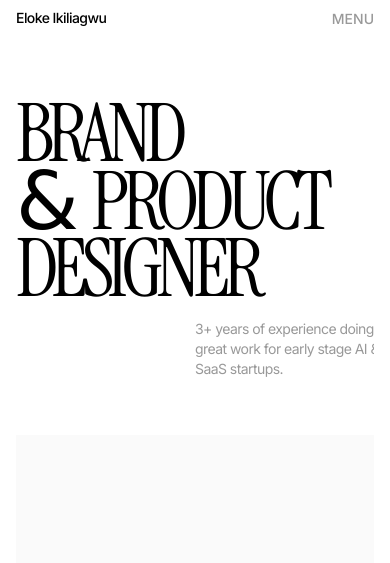
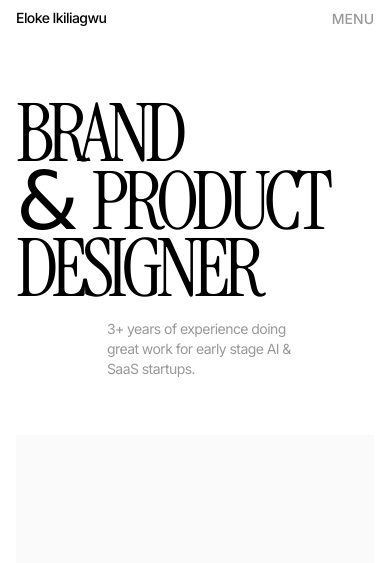
Before and after one commit to sonotsoma/portfolio, a website: page index.html in a window 390 px wide. Shown: the top 563 px of the page. Drawn offline with Linux system fonts and the light colour scheme; a web font is replaced by a local one.

Commit message:
add: experience description responsive effect

```diff
--- a/styles/utilities/_responsive.css
+++ b/styles/utilities/_responsive.css
@@ -109,10 +109,12 @@
 
     /* Experience description responsive */
     .experience-description {
+        position: relative; /* Remove absolute positioning */
         width: 100%;
         max-width: 212px;
-        margin-left: 0;
-        margin-left: 50%;
+        /* Scale margin-left from 320px at larger viewports to 0px at 240px */
+        /* Decreases as viewport shrinks (moves forward toward left) */
+        margin-left: clamp(0px, calc(320px + (100vw - 768px) * 0.606), 320px);
         padding-top: 16px;
         box-sizing: border-box;
     }
```
